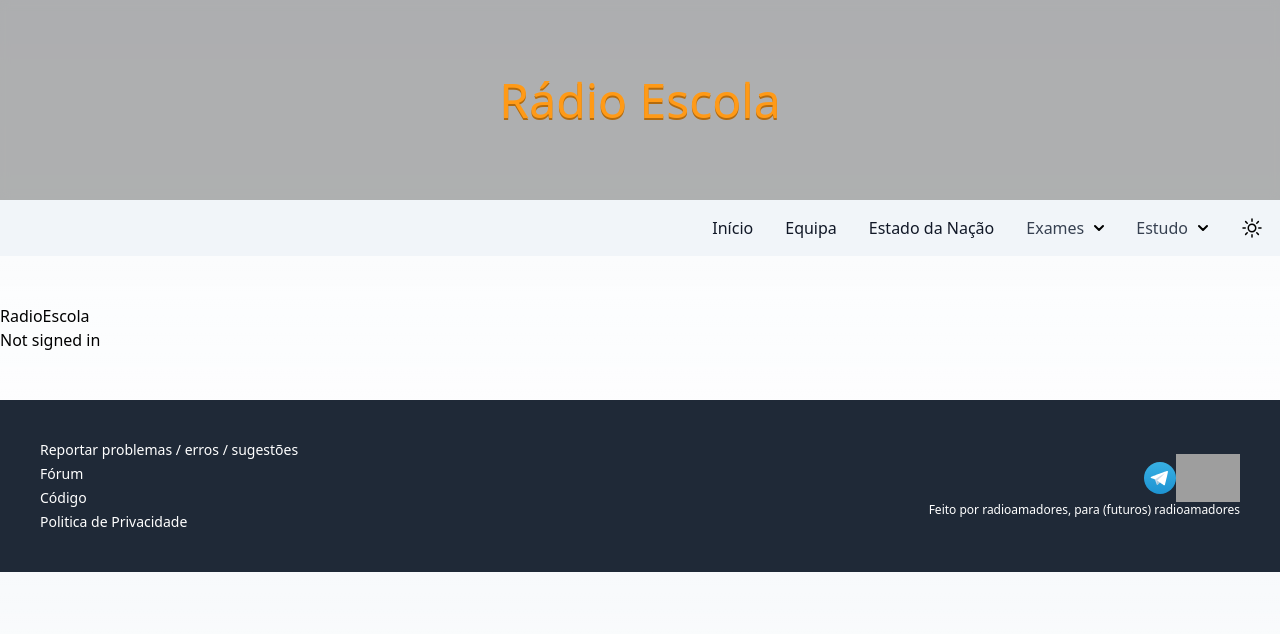
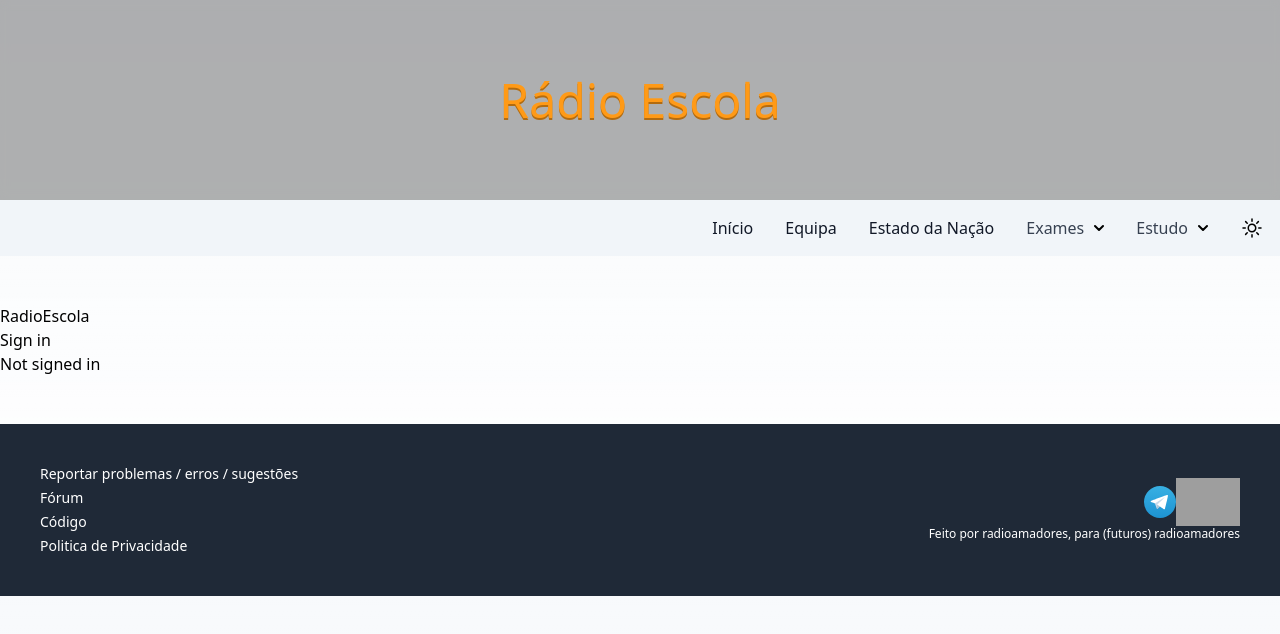
Before and after one commit to RadioEscola-pt/radioescola, a Next.js app in the folder radioescola/: page / in a window 1280 px wide. Shown: the top 634 px of the page. Built offline with nearby package versions, Linux system fonts and the light colour scheme; no server answers; grey boxes are pictures that could not be loaded.

Commit message:
Add client component to show logged in user

```diff
--- a/radioescola/src/app/layout.tsx
+++ b/radioescola/src/app/layout.tsx
@@ -3,6 +3,7 @@ import './globals.css'
 import type { Metadata } from 'next'
 import { Inter } from 'next/font/google'
 import Link from 'next/link'
+import AuthSessionProvider from '@/components/AuthSessionProvider'
 
 const inter = Inter({ subsets: ['latin'] })
 
@@ -17,6 +18,7 @@ export default function RootLayout({
 }) {
 
   return (
+    <AuthSessionProvider>
     <html lang="en">
 
       <body className="bg-slate-50 dark:bg-slate-800 dark:text-white">
@@ -366,5 +368,6 @@ export default function RootLayout({
     <script src="https://cdnjs.cloudflare.com/ajax/libs/flowbite/1.8.1/flowbite.min.js"></script>
   </body>
     </html>
+    </AuthSessionProvider>
   )
 }
--- a/radioescola/src/app/page.tsx
+++ b/radioescola/src/app/page.tsx
@@ -2,6 +2,7 @@ import Image from 'next/image'
 import { PrismaClient } from '@prisma/client'
 import { getServerSession } from 'next-auth/next';
 import { authOptions } from './api/auth/[...nextauth]/route';
+import UserAuth from '@/components/UserAuth';
 
 
 export default async function Home() {
@@ -11,10 +12,10 @@ export default async function Home() {
   return (
   <div>
       <h2>RadioEscola</h2>
-
+      <UserAuth />
       {session && (
         <div>
-          <p>Signed in as {session.user && session.user.email|| session.user && session.user.name }</p>
+          <p>Server - Signed in as {session.user && session.user.email|| session.user && session.user.name }</p>
           <a href="/api/auth/signout">Sign out by link</a>
         </div>
       )}
--- /dev/null
+++ b/radioescola/src/components/UserAuth.tsx
@@ -0,0 +1,12 @@
+'use client'
+import { useSession } from "next-auth/react"
+
+export default function UserAuth() {
+  const { data: session, status } = useSession()
+
+  if (status === "authenticated") {
+    return <p>Client - Signed in as {session.user && session.user.email}</p>
+  }
+
+  return <a href="/api/auth/signin">Sign in</a>
+}
```
Also changed, not shown: radioescola/src/components/AuthSessionProvider.tsx (added, +9 -0 lines).
